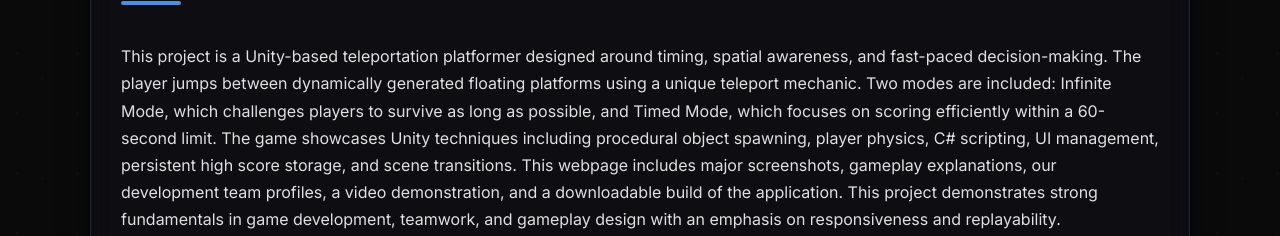
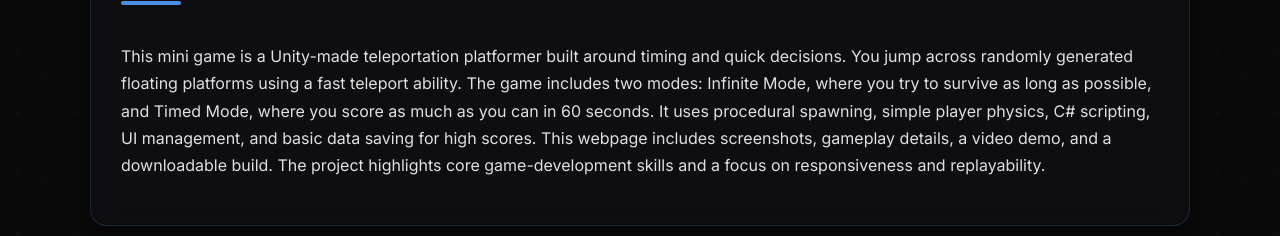
Before and after one commit to jungchang0206/InfiniteStairs, a plain HTML site: page index.html in a window 1280 px wide. Shown: the part 564-800 px from the top of the page. Drawn offline with Linux system fonts and the light colour scheme.

Commit message:
adjusted abstract

```diff
--- a/index.html
+++ b/index.html
@@ -18,15 +18,13 @@
     <section class="card">
         <h2>About the Game</h2>
         <p>
-            This project is a Unity-based teleportation platformer designed around timing, spatial awareness, and
-            fast-paced decision-making. The player jumps between dynamically generated floating platforms using a unique
-            teleport mechanic. Two modes are included: Infinite Mode, which challenges players to survive as long as
-            possible, and Timed Mode, which focuses on scoring efficiently within a 60-second limit. The game showcases
-            Unity techniques including procedural object spawning, player physics, C# scripting, UI management,
-            persistent high score storage, and scene transitions. This webpage includes major screenshots, gameplay
-            explanations, our development team profiles, a video demonstration, and a downloadable build of the
-            application. This project demonstrates strong fundamentals in game development, teamwork, and gameplay
-            design with an emphasis on responsiveness and replayability.
+            This mini game is a Unity-made teleportation platformer built around timing and quick decisions. You jump
+            across randomly generated floating platforms using a fast teleport ability. The game includes two modes:
+            Infinite Mode, where you try to survive as long as possible, and Timed Mode, where you score as much as you
+            can in 60 seconds. It uses procedural spawning, simple player physics, C# scripting, UI management, and
+            basic data saving for high scores. This webpage includes screenshots, gameplay details, a video demo, and a
+            downloadable build. The project highlights core game-development skills and a focus on responsiveness and
+            replayability.
         </p>
     </section>
 
@@ -53,7 +51,8 @@
     <section>
         <h2>Gameplay Trailer</h2>
         <div style="position:relative; padding-bottom:56.25%; height:0; overflow:hidden; border-radius:12px;">
-            <iframe src="https://www.youtube.com/embed/ZaNNOuedUvc?rel=0&modestbranding=1&autoplay=1&mute=1&playsinline=1"
+            <iframe
+                src="https://www.youtube.com/embed/ZaNNOuedUvc?rel=0&modestbranding=1&autoplay=1&mute=1&playsinline=1"
                 style="position:absolute; top:0; left:0; width:100%; height:100%; border:0;" allowfullscreen>
             </iframe>
         </div>
```
